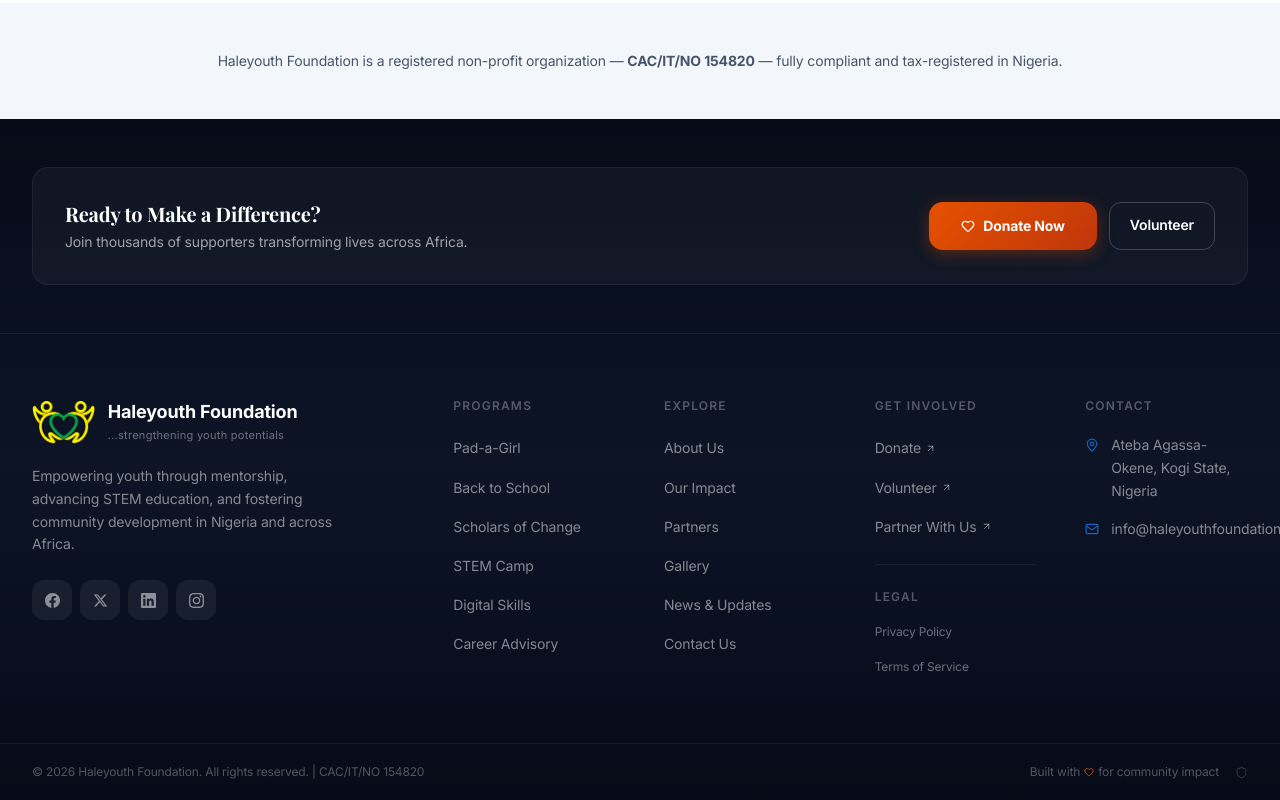
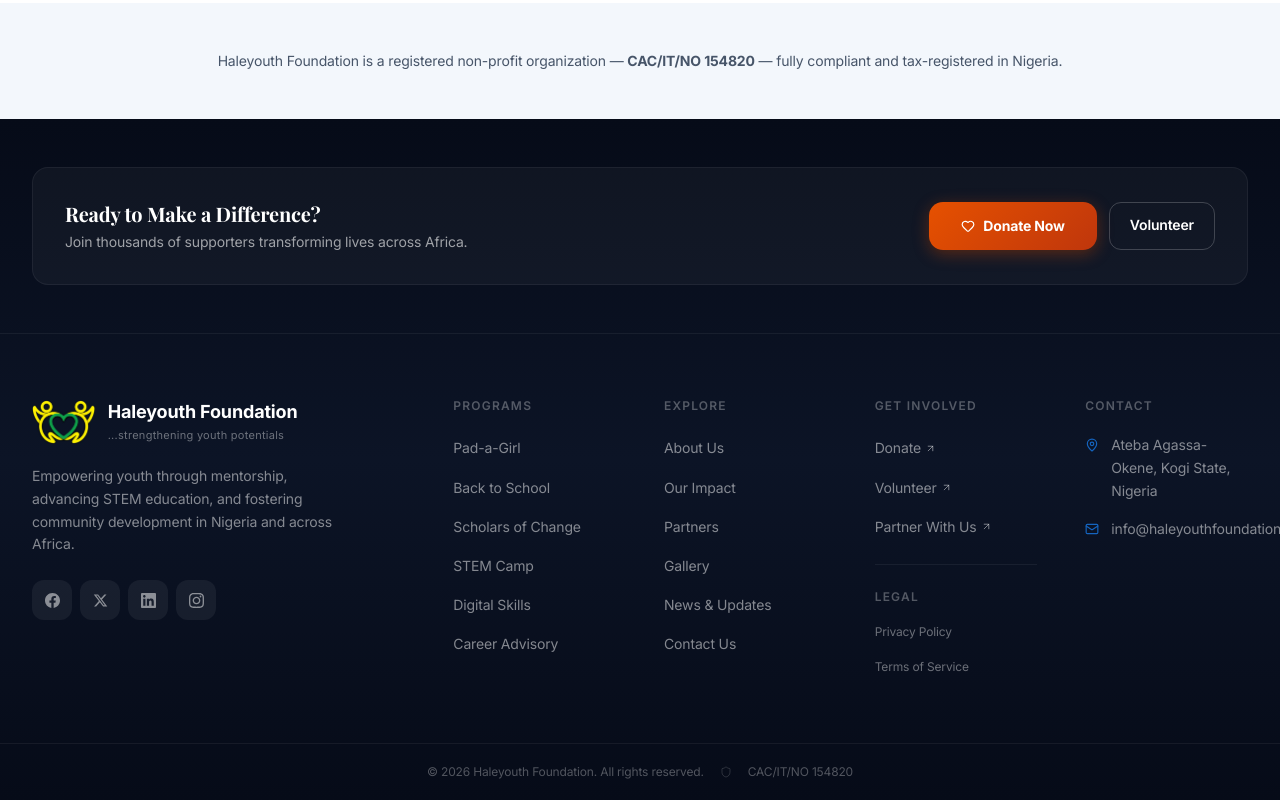
Before and after one commit to haleyouth/haleyouthfoundation, a Next.js app: page /about in a window 1280 px wide. Shown: the part 2059-2859 px from the top of the page. Built offline with nearby package versions, Linux system fonts and the light colour scheme; a web font is replaced by a local one.

Commit message:
fix: Admin icon centered in footer, login logo links to home

```diff
--- a/src/app/admin/login/page.tsx
+++ b/src/app/admin/login/page.tsx
@@ -42,7 +42,9 @@
 
       <div className="bg-white rounded-2xl shadow-2xl w-full max-w-md p-8 lg:p-10 relative z-10">
         <div className="text-center mb-8">
-          <Image src="/images/logo_s.png" alt="Haleyouth" width={56} height={56} className="mx-auto mb-5" />
+          <a href="/" title="Back to Haleyouth Foundation">
+            <Image src="/images/logo_s.png" alt="Haleyouth" width={56} height={56} className="mx-auto mb-5 hover:scale-105 transition-transform" />
+          </a>
           <h1 className="text-2xl font-bold text-gray-900" style={{ fontFamily: "var(--font-playfair)" }}>
             Admin Panel
           </h1>
--- a/src/components/layout/Footer.tsx
+++ b/src/components/layout/Footer.tsx
@@ -167,13 +167,10 @@
 
       {/* Bottom Bar */}
       <div className="border-t border-white/[0.06]">
-        <div className="max-w-7xl mx-auto px-4 sm:px-6 lg:px-8 py-5 flex flex-col sm:flex-row items-center justify-between gap-3">
-          <p className="text-white/30 text-xs">
-            &copy; {new Date().getFullYear()} {SITE_CONFIG.name}. All rights reserved. | {SITE_CONFIG.registration}
-          </p>
-          <div className="flex items-center gap-4">
-            <p className="text-white/30 text-xs flex items-center gap-1">
-              Built with <Heart size={10} className="text-accent" /> for community impact
+        <div className="max-w-7xl mx-auto px-4 sm:px-6 lg:px-8 py-5 flex flex-col items-center gap-3">
+          <div className="flex items-center gap-4 w-full justify-center">
+            <p className="text-white/30 text-xs">
+              &copy; {new Date().getFullYear()} {SITE_CONFIG.name}. All rights reserved.
             </p>
             <Link
               href="/admin/login"
@@ -181,8 +178,11 @@
               title="Admin Panel"
               aria-label="Admin Panel"
             >
-              <Shield size={13} />
+              <Shield size={12} />
             </Link>
+            <p className="text-white/30 text-xs">
+              {SITE_CONFIG.registration}
+            </p>
           </div>
         </div>
       </div>
```
